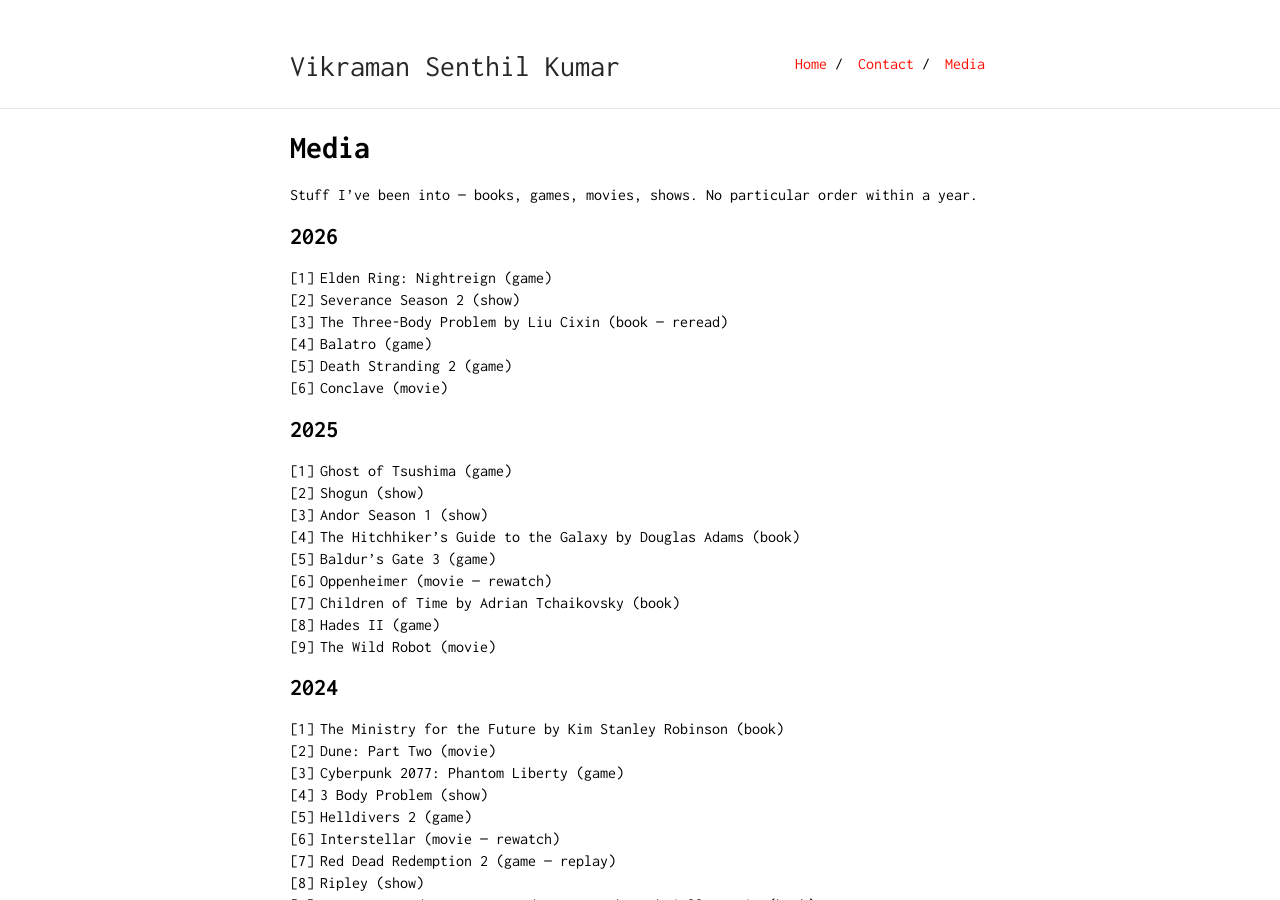
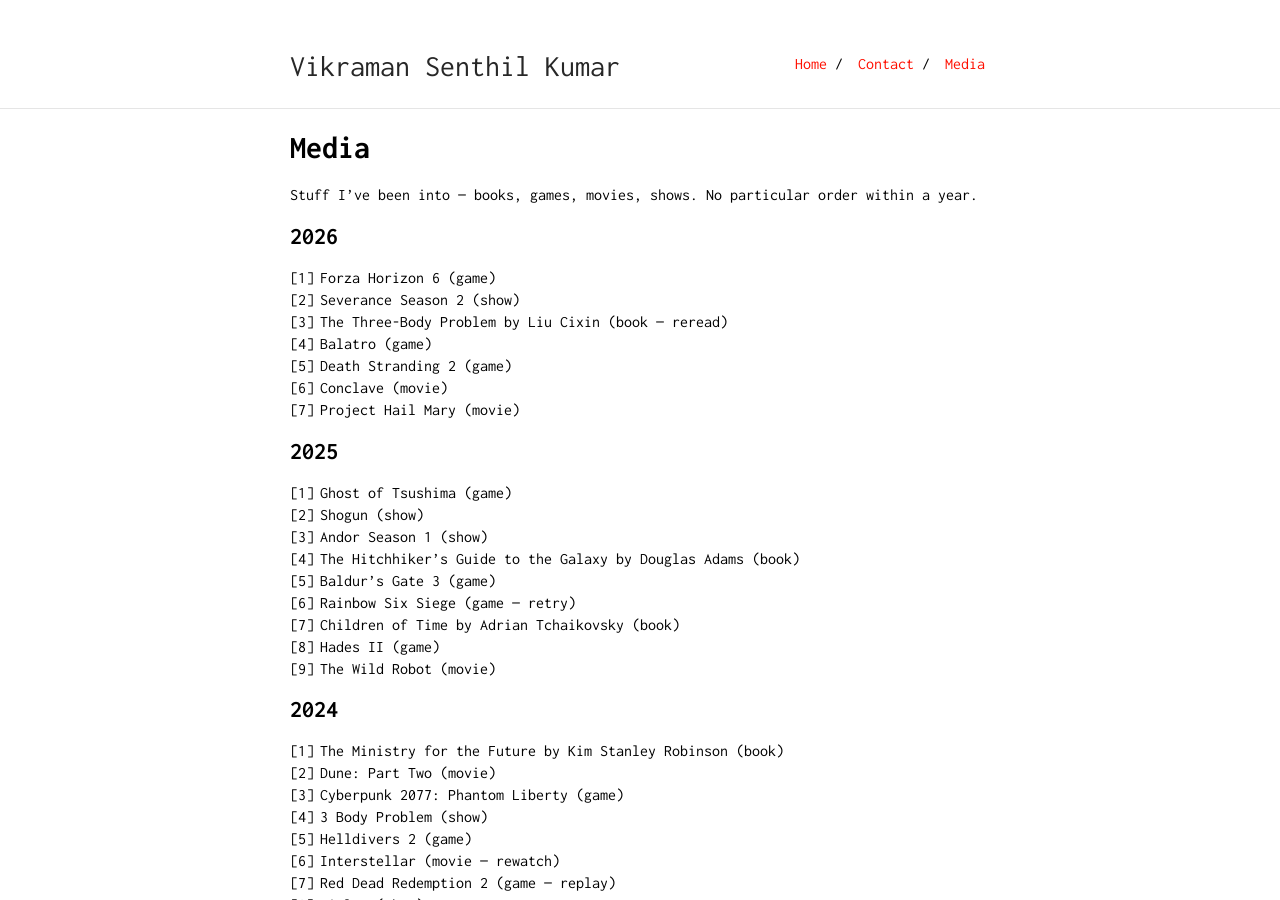
Before and after one commit to Vikramansen/vikramansen.github.io, a Jekyll site: the page built from books.md, in a window 1280 px wide and 900 px high. Built offline with Jekyll 4.4.1, drawn with Linux system fonts in a browser that asks for light colours; our own code applies the rules of GitHub Pages for plain Markdown files.

Commit message:
Update media list for 2025 and 2026

```diff
--- a/books.md
+++ b/books.md
@@ -8,12 +8,13 @@ Stuff I've been into — books, games, movies, shows. No particular order within
 
 ## 2026
 
-1. Elden Ring: Nightreign (game)
+1. Forza Horizon 6 (game)
 2. Severance Season 2 (show)
 3. The Three-Body Problem by Liu Cixin (book — reread)
 4. Balatro (game)
 5. Death Stranding 2 (game)
 6. Conclave (movie)
+7. Project Hail Mary (movie)
 
 ## 2025
 
@@ -22,7 +23,7 @@ Stuff I've been into — books, games, movies, shows. No particular order within
 3. Andor Season 1 (show)
 4. The Hitchhiker's Guide to the Galaxy by Douglas Adams (book)
 5. Baldur's Gate 3 (game)
-6. Oppenheimer (movie — rewatch)
+6. Rainbow Six Siege (game — retry)
 7. Children of Time by Adrian Tchaikovsky (book)
 8. Hades II (game)
 9. The Wild Robot (movie)
```
